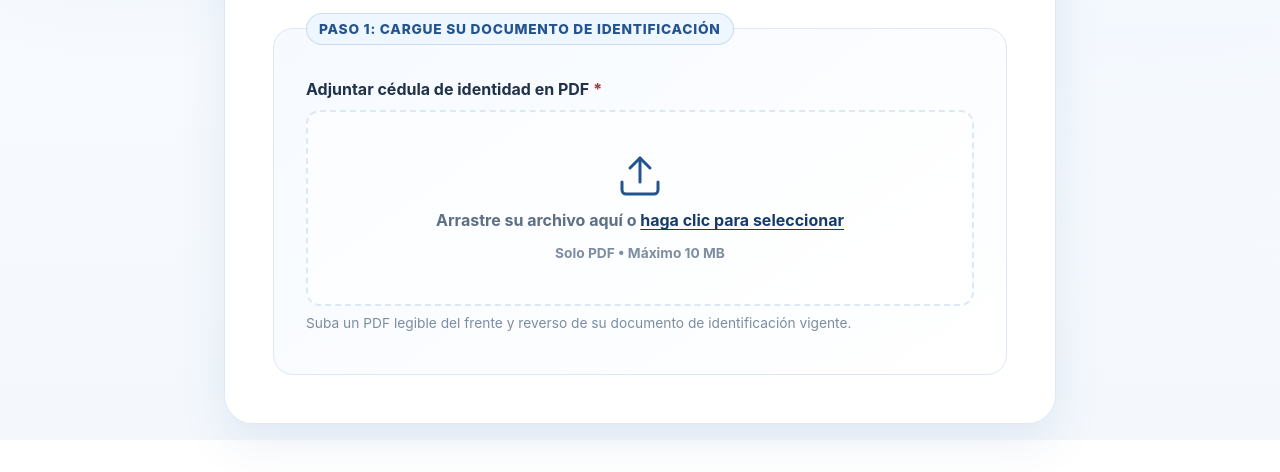
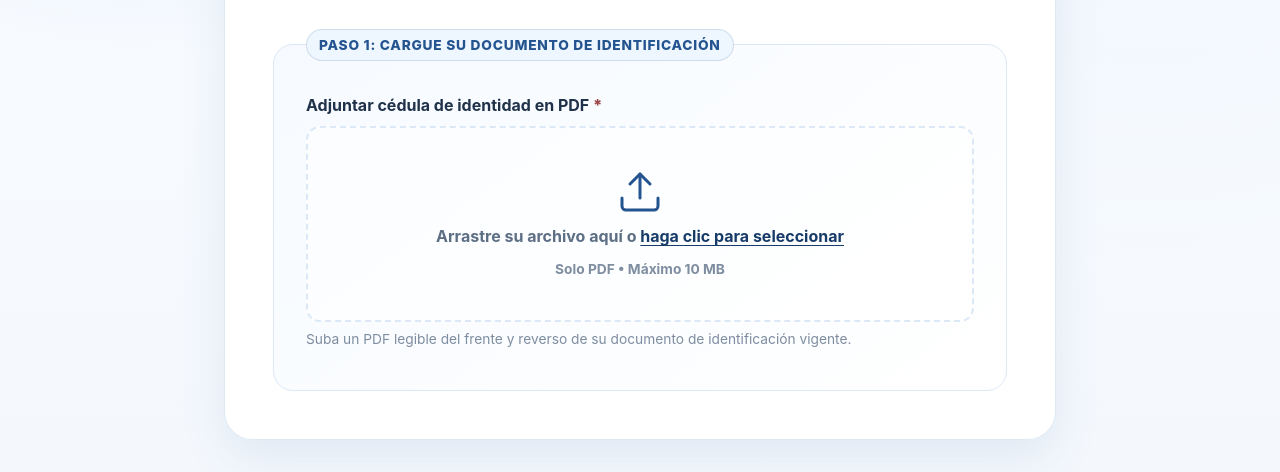
Before and after one commit to mlopez-cafsa/CAFSA-AWS-FORMUALRIO-SEC, a website: page index.html in a window 1280 px wide. Shown: the part 384-856 px from the top of the page. Before the commit the page ends 824 px from the top, so only its background shows below. Drawn offline with Linux system fonts and the light colour scheme.

Commit message:
Style center style

```diff
--- a/css/styles.css
+++ b/css/styles.css
@@ -873,3 +873,21 @@
     }
   }
 }
+
+
+body {
+  min-height: 100dvh;
+  display: grid;
+  place-items: center;
+  padding: 2rem 1rem;
+}
+
+/* Mantener el ancho del contenedor */
+#app.app-shell {
+  width: min(100%, 52rem);
+}
+
+/* Cuando se habilita/muestra el formulario, sube el contenido */
+body:has(#solicitudForm:not([hidden])) {
+  place-items: start center;
+}
```
